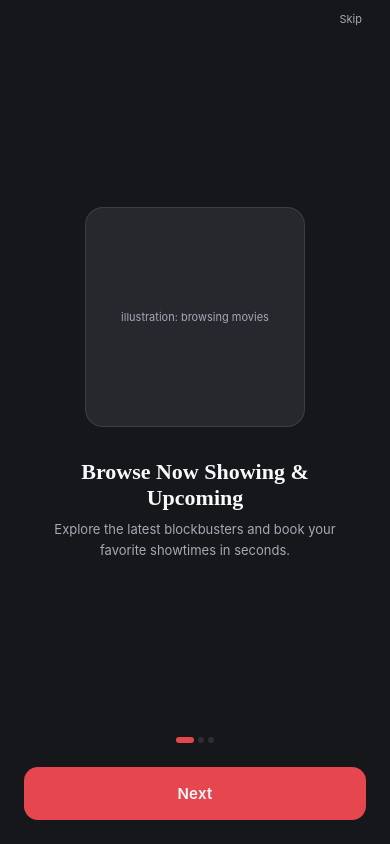
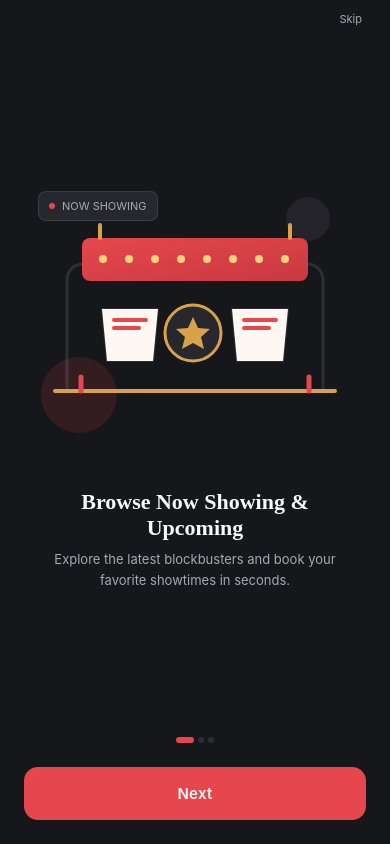
Before and after one commit to hduraimurugan/ciemax-app, a React Native app: screen /Onboarding in a window 390 px wide. Built offline with nearby package versions, Linux system fonts and the light colour scheme.

Commit message:
feat: enhance OnboardingScreen with SVG illustrations and refactor slide data structure

```diff
--- a/src/features/onboarding/screens/OnboardingScreen.tsx
+++ b/src/features/onboarding/screens/OnboardingScreen.tsx
@@ -2,6 +2,7 @@ import React, { useMemo, useState } from 'react';
 import { Pressable, StyleSheet, View } from 'react-native';
 import { SafeAreaView } from 'react-native-safe-area-context';
 import { NativeStackScreenProps } from '@react-navigation/native-stack';
+import Svg, { Circle, Defs, G, Line, Path, Polygon, Rect, Stop, LinearGradient as SvgGradient } from 'react-native-svg';
 import { RootStackParamList } from '@ctypes/navigation';
 import { ColorTokens, FontSize, Radius, Spacing } from '@constants/theme';
 import { useTheme } from '@hooks/useTheme';
@@ -10,22 +11,72 @@ import { Button, Caption, Heading2, Body } from '@shared/ui';
 type Props = NativeStackScreenProps<RootStackParamList, 'Onboarding'>;
 
 const ONBOARD_SLIDES = [
-  {
-    title: 'Browse Now Showing & Upcoming',
-    desc: 'Explore the latest blockbusters and book your favorite showtimes in seconds.',
-    icon: 'browsing movies',
-  },
-  {
-    title: 'Pick Your Perfect Seat',
-    desc: "Real cinema seat maps so you know exactly where you'll sit before you pay.",
-    icon: 'seat map',
-  },
-  {
-    title: 'Pay & Walk Right In',
-    desc: 'Secure checkout with Razorpay and a QR ticket ready at the door.',
-    icon: 'qr ticket',
-  },
-];
+  { title: 'Browse Now Showing & Upcoming', desc: 'Explore the latest blockbusters and book your favorite showtimes in seconds.', illustration: 'discover' },
+  { title: 'Pick Your Perfect Seat', desc: "Real cinema seat maps so you know exactly where you'll sit before you pay.", illustration: 'seats' },
+  { title: 'Pay & Walk Right In', desc: 'Secure checkout with Razorpay and a QR ticket ready at the door.', illustration: 'ticket' },
+] as const;
+
+type IllustrationKind = (typeof ONBOARD_SLIDES)[number]['illustration'];
+
+function OnboardingIllustration({ kind, colors }: { kind: IllustrationKind; colors: ColorTokens }) {
+  const coral = colors.accent;
+  const paper = '#FFF8F2';
+  const gold = colors.gold;
+
+  return (
+    <View style={illustrationStyles.frame}>
+      <Svg width="100%" height="100%" viewBox="0 0 340 280" fill="none">
+        <Defs>
+          <SvgGradient id="redGlow" x1="0" y1="0" x2="1" y2="1">
+            <Stop offset="0" stopColor={coral} /><Stop offset="1" stopColor={colors.accentDim} />
+          </SvgGradient>
+          <SvgGradient id="ticketGlow" x1="0" y1="0" x2="1" y2="1">
+            <Stop offset="0" stopColor="#FFDB8A" /><Stop offset="1" stopColor={gold} />
+          </SvgGradient>
+        </Defs>
+        <Circle cx="283" cy="42" r="22" fill={colors.surfaceHighlight} opacity=".55" />
+        <Circle cx="54" cy="218" r="38" fill={colors.accentLight} opacity=".3" />
+        {kind === 'discover' && <G>
+          <Path d="M42 214V103c0-9 7-16 16-16h224c9 0 16 7 16 16v111" stroke={colors.border} strokeWidth="3" />
+          <Path d="M30 214h280" stroke={gold} strokeWidth="4" strokeLinecap="round" />
+          <Rect x="57" y="61" width="226" height="43" rx="8" fill="url(#redGlow)" />
+          <Path d="M75 61v-13M265 61v-13" stroke={gold} strokeWidth="4" strokeLinecap="round" />
+          {[78, 104, 130, 156, 182, 208, 234, 260].map(x => <Circle key={x} cx={x} cy="82" r="4" fill="#FFD27A" />)}
+          <Path d="M77 132h56l-5 52H82l-5-52ZM207 132h56l-5 52h-46l-5-52Z" fill={paper} stroke={colors.border} strokeWidth="2" />
+          <Path d="M89 143h32M89 151h25M219 143h32M219 151h25" stroke={coral} strokeWidth="4" strokeLinecap="round" />
+          <Circle cx="168" cy="156" r="28" fill={colors.surfaceElevated} stroke={gold} strokeWidth="3" />
+          <Path d="m168 140 5 11 12 1-9 8 3 12-11-6-11 6 3-12-9-8 12-1 5-11Z" fill={gold} />
+          <Path d="M56 214v-14M284 214v-14" stroke={coral} strokeWidth="5" strokeLinecap="round" />
+        </G>}
+        {kind === 'seats' && <G>
+          <Path d="M88 54h164" stroke={gold} strokeWidth="6" strokeLinecap="round" />
+          <Path d="M111 66h118" stroke={colors.textMuted} strokeWidth="2" strokeDasharray="5 6" />
+          {[0, 1, 2, 3].map(row => <G key={row}>{[0, 1, 2, 3, 4].map(col => {
+            const x = 83 + col * 38 + (row % 2 ? 10 : 0); const y = 91 + row * 31; const selected = row === 2 && col === 2;
+            return <G key={col}><Rect x={x} y={y} width="26" height="20" rx="7" fill={selected ? coral : colors.surfaceElevated} stroke={selected ? '#FF9B83' : colors.border} strokeWidth="2" /><Line x1={x + 5} y1={y + 25} x2={x + 21} y2={y + 25} stroke={selected ? coral : colors.textMuted} strokeWidth="3" strokeLinecap="round" /></G>;
+          })}</G>)}
+          <Circle cx="173" cy="186" r="25" fill={coral} opacity=".15" />
+          <Path d="m163 187 7 7 14-16" stroke="#FFF" strokeWidth="4" strokeLinecap="round" strokeLinejoin="round" />
+          <Path d="M115 239h110" stroke={gold} strokeWidth="3" strokeLinecap="round" />
+        </G>}
+        {kind === 'ticket' && <G>
+          <Path d="M80 85c8 0 14-6 14-14h152c0 8 6 14 14 14v91c-8 0-14 6-14 14H94c0-8-6-14-14-14V85Z" fill="url(#ticketGlow)" stroke="#FFE7AA" strokeWidth="3" />
+          <Path d="M203 80v110" stroke="#B98536" strokeWidth="2" strokeDasharray="5 7" />
+          <Rect x="112" y="107" width="65" height="65" rx="4" fill={paper} />
+          <Path d="M119 114h17v17h-17zM153 114h17v17h-17zM119 148h17v17h-17zM155 151h5v5h-5zM165 143h5v5h-5zM151 162h5v5h-5z" fill={colors.background} />
+          <Path d="M220 111h24M220 122h16M220 145h24M220 156h18" stroke="#8D652D" strokeWidth="4" strokeLinecap="round" />
+          <Circle cx="232" cy="174" r="5" fill={coral} />
+          <Path d="M57 214h226M105 214v-16M235 214v-16" stroke={colors.border} strokeWidth="3" strokeLinecap="round" />
+          <Polygon points="67,214 105,214 96,235 76,235" fill={colors.surfaceElevated} /><Polygon points="235,214 273,214 264,235 244,235" fill={colors.surfaceElevated} />
+        </G>}
+      </Svg>
+      <View style={[illustrationStyles.badge, { backgroundColor: colors.surfaceElevated, borderColor: colors.border }]}>
+        <View style={[illustrationStyles.badgeDot, { backgroundColor: coral }]} />
+        <Caption style={{ color: colors.textSecondary }}>{kind === 'discover' ? 'NOW SHOWING' : kind === 'seats' ? 'YOUR SEAT' : 'READY TO GO'}</Caption>
+      </View>
+    </View>
+  );
+}
 
 export function OnboardingScreen({ navigation }: Props) {
   const { colors } = useTheme();
@@ -33,92 +84,36 @@ export function OnboardingScreen({ navigation }: Props) {
   const [idx, setIdx] = useState(0);
   const slide = ONBOARD_SLIDES[idx];
   const isLast = idx === ONBOARD_SLIDES.length - 1;
+  const goLogin = () => navigation.reset({ index: 0, routes: [{ name: 'Login' }] });
+  const onNext = () => isLast ? goLogin() : setIdx(i => i + 1);
 
-  const goLogin = () => navigation.reset({ index: 0, routes: [{ name: 'Login' }] });
-
-  const onNext = () => {
-    if (isLast) goLogin();
-    else setIdx(i => i + 1);
-  };
-
-  return (
-    <SafeAreaView style={styles.screen}>
-      <View style={styles.skipRow}>
-        <Pressable onPress={goLogin} hitSlop={8}>
-          <Caption style={styles.skip}>Skip</Caption>
-        </Pressable>
+  return <SafeAreaView style={styles.screen}>
+    <View style={styles.skipRow}><Pressable onPress={goLogin} hitSlop={8}><Caption style={styles.skip}>Skip</Caption></Pressable></View>
+    <View style={styles.body}>
+      <OnboardingIllustration kind={slide.illustration} colors={colors} />
+      <View style={styles.textBlock}><Heading2 style={styles.title}>{slide.title}</Heading2><Body style={styles.desc}>{slide.desc}</Body></View>
     </View>
-
-      <View style={styles.body}>
-        <View style={styles.illustration}>
-          <Caption style={styles.illustrationLabel}>illustration: {slide.icon}</Caption>
-        </View>
-        <View style={styles.textBlock}>
-          <Heading2 style={styles.title}>{slide.title}</Heading2>
-          <Body style={styles.desc}>{slide.desc}</Body>
-        </View>
-      </View>
-
-      <View style={styles.dots}>
-        {ONBOARD_SLIDES.map((_, i) => (
-          <View key={i} style={[styles.dot, i === idx && styles.dotActive]} />
-        ))}
-      </View>
-
-      <View style={styles.footer}>
-        <Button label={isLast ? 'Get Started' : 'Next'} onPress={onNext} fullWidth size="lg" />
-      </View>
-    </SafeAreaView>
-  );
+    <View style={styles.dots}>{ONBOARD_SLIDES.map((_, i) => <View key={i} style={[styles.dot, i === idx && styles.dotActive]} />)}</View>
+    <View style={styles.footer}><Button label={isLast ? 'Get Started' : 'Next'} onPress={onNext} fullWidth size="lg" /></View>
+  </SafeAreaView>;
 }
 
-const makeStyles = (Colors: ColorTokens) =>
-  StyleSheet.create({
+const illustrationStyles = StyleSheet.create({
+  frame: { width: '100%', maxWidth: 360, height: 280, position: 'relative' },
+  badge: { position: 'absolute', top: 14, left: 14, flexDirection: 'row', alignItems: 'center', gap: 7, paddingHorizontal: 10, paddingVertical: 7, borderRadius: 8, borderWidth: 1 },
+  badgeDot: { width: 6, height: 6, borderRadius: 3 },
+});
+
+const makeStyles = (Colors: ColorTokens) => StyleSheet.create({
   screen: { flex: 1, backgroundColor: Colors.background },
-    skipRow: {
-      flexDirection: 'row',
-      justifyContent: 'flex-end',
-      paddingHorizontal: Spacing.lg,
-      paddingTop: Spacing.sm,
-    },
+  skipRow: { flexDirection: 'row', justifyContent: 'flex-end', paddingHorizontal: Spacing.lg, paddingTop: Spacing.sm },
   skip: { color: Colors.textMuted, padding: Spacing.xs },
-    body: {
-      flex: 1,
-      alignItems: 'center',
-      justifyContent: 'center',
-      gap: Spacing.xl,
-      paddingHorizontal: Spacing.xl,
-    },
-    illustration: {
-      width: 220,
-      height: 220,
-      borderRadius: Radius.xl,
-      backgroundColor: Colors.surfaceElevated,
-      borderWidth: 1,
-      borderColor: Colors.border,
-      alignItems: 'center',
-      justifyContent: 'center',
-      padding: Spacing.md,
-    },
-    illustrationLabel: { textAlign: 'center' },
+  body: { flex: 1, alignItems: 'center', justifyContent: 'center', gap: Spacing.xl, paddingHorizontal: Spacing.lg },
   textBlock: { alignItems: 'center', gap: Spacing.sm, paddingHorizontal: Spacing.sm },
-    title: { textAlign: 'center' },
-    desc: { textAlign: 'center', lineHeight: FontSize.sm * 1.6 },
-    dots: {
-      flexDirection: 'row',
-      justifyContent: 'center',
-      gap: Spacing.xs,
-      marginBottom: Spacing.lg,
-    },
-    dot: {
-      width: 6,
-      height: 6,
-      borderRadius: Radius.full,
-      backgroundColor: Colors.border,
-    },
-    dotActive: {
-      width: 18,
-      backgroundColor: Colors.accent,
-    },
+  title: { textAlign: 'center', maxWidth: 340 },
+  desc: { textAlign: 'center', lineHeight: FontSize.sm * 1.6, maxWidth: 330 },
+  dots: { flexDirection: 'row', justifyContent: 'center', gap: Spacing.xs, marginBottom: Spacing.lg },
+  dot: { width: 6, height: 6, borderRadius: Radius.full, backgroundColor: Colors.border },
+  dotActive: { width: 18, backgroundColor: Colors.accent },
   footer: { paddingHorizontal: Spacing.lg, paddingBottom: Spacing.lg },
 });
```
Lines whose indentation alone changed are shown as unchanged.
